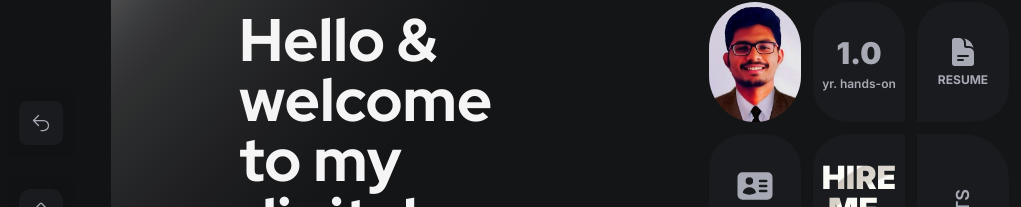
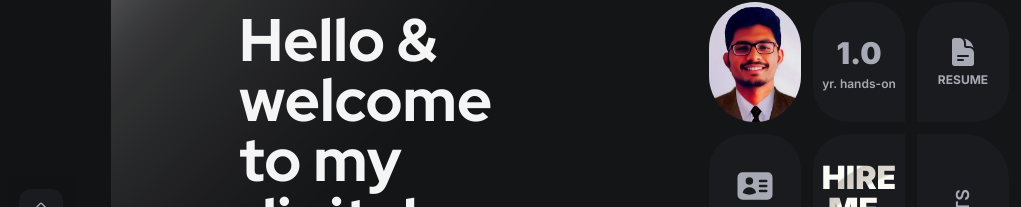
Before and after one commit to ead8/portfolio, a Next.js app: page / in a window 1280 px wide. Shown: the part 127-334 px from the top of the page, without its empty margins (1-1022 px from the left). Built offline with nearby package versions, Linux system fonts and the light colour scheme.

Commit message:
side bar re adjusted for desktop screens

```diff
--- a/app/components/navigation/SideBar.jsx
+++ b/app/components/navigation/SideBar.jsx
@@ -19,7 +19,9 @@
         className={`flex items-center justify-center bg-base-300/80 flex-col p-3 rounded-lg ${
           isMenuOpen
             ? "translate-x-2 opacity-100"
-            : "-translate-x-full -left-full opacity-0 lg:opacity-100 lg:translate-x-2 lg:left-0"
+            : `-translate-x-full -left-full opacity-0 ${
+                activeSection != "/" && "lg:opacity-100"
+              } lg:translate-x-2 lg:left-0`
         } transition-all ease-in-out duration-300`}
       >
         <button
```
